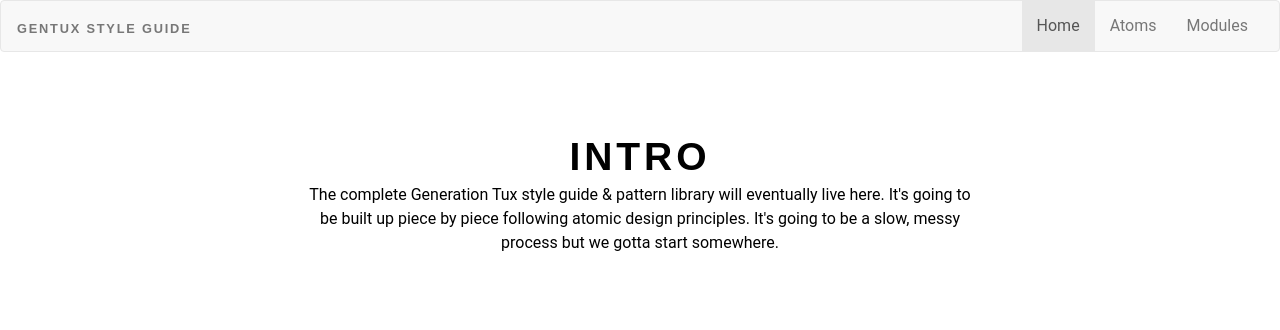
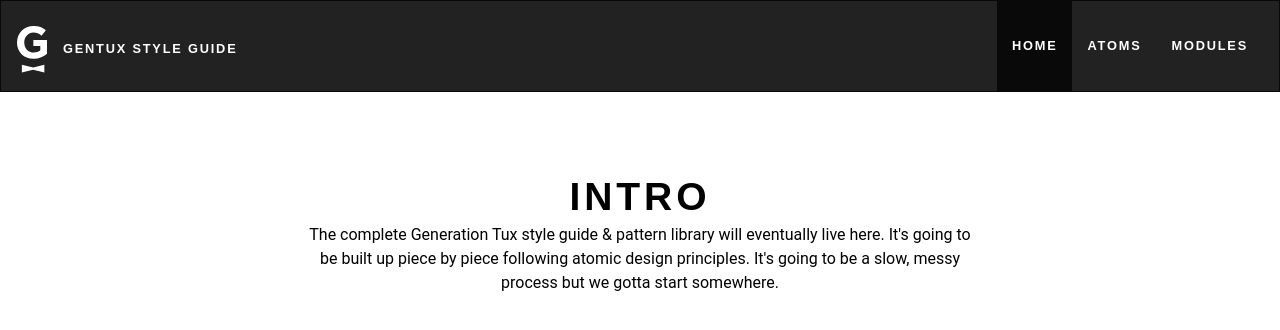
Before and after one commit to generationtux/styleguide, a Jekyll site: the page built from index.html, in a window 1280 px wide. Shown: the top 330 px of the page. Built offline with Jekyll 4.4.1, drawn with Linux system fonts in a browser that asks for light colours; comment, search, counter and statistics services are not loaded.

Commit message:
changes navbar to invers. removes border radius. adds g bow logo

```diff
--- a/_includes/header.html
+++ b/_includes/header.html
@@ -1,7 +1,24 @@
-<nav class="navbar navbar-default">
+<nav class="navbar navbar-inverse bg-primary">
   <div class="container-fluid">
     <!-- Brand and toggle get grouped for better mobile display -->
     <div class="navbar-header">
+      <a class="navbar-brand" href="#">
+        <?xml version="1.0" encoding="UTF-8" standalone="no"?>
+        <svg width="30px" height="47px" style="margin-top:-12px;" viewBox="0 0 30 47" version="1.1" xmlns="http://www.w3.org/2000/svg" xmlns:xlink="http://www.w3.org/1999/xlink">
+            <!-- Generator: Sketch 40.1 (33804) - http://www.bohemiancoding.com/sketch -->
+            <title>GT_G-bow_logo_BLK-BJgBuXd_c</title>
+            <desc>Created with Sketch.</desc>
+            <defs></defs>
+            <g id="Page-1" stroke="none" stroke-width="1" fill="none" fill-rule="evenodd">
+                <g id="Artboard-Copy-26" transform="translate(-35.000000, -26.000000)" fill="#FFFFFF">
+                    <g id="GT_G-bow_logo_BLK-BJgBuXd_c" transform="translate(35.000000, 26.000000)">
+                        <path d="M0,16.5292969 L0,16.4384766 C0,7.38671875 6.96,0 16.5,0 C22.17,0 25.59,1.54394531 28.86,4.359375 L24.51,9.65722656 C22.08,7.62890625 19.92,6.44824219 16.29,6.44824219 C11.25,6.44824219 7.26,10.9287109 7.26,16.3476562 L7.26,16.4384766 C7.26,22.2509766 11.22,26.5195312 16.8,26.5195312 C19.32,26.5195312 21.57,25.8837891 23.31,24.6123047 L23.31,20.0712891 L16.35,20.0712891 L16.35,14.0166016 L30,14.0166016 L30,27.8212891 C26.76,30.5761719 22.32,32.8466797 16.56,32.8466797 C6.75,32.8466797 0,25.9140625 0,16.5292969 L0,16.5292969 Z M16.11,41.5048828 L4.86,38.8710938 L4.86,46.5 L16.11,43.8662109 L27.36,46.5 L27.36,38.8710938 L16.11,41.5048828 L16.11,41.5048828 Z" id="Shape"></path>
+                    </g>
+                </g>
+            </g>
+        </svg>
+      </a>
+
       <button type="button" class="navbar-toggle collapsed" data-toggle="collapse" data-target="#bs-example-navbar-collapse-1" aria-expanded="false">
         <span class="sr-only">Toggle navigation</span>
         <span class="icon-bar"></span>
@@ -15,9 +32,9 @@
     <div class="collapse navbar-collapse" id="bs-example-navbar-collapse-1">
 
       <ul class="nav navbar-nav navbar-right">
-        <li class="{% if page.url == '/' %}active{% endif %}"><a href="{{ site.baseurl }}/">Home</a></li>
-        <li class="{% if page.url == '/atoms/' %}active{% endif %}"><a href="{{ site.baseurl }}/atoms/">Atoms</a></li>
-        <li class="{% if page.url == '/modules/' %}active{% endif %}"><a href="{{ site.baseurl }}/modules/">Modules</a></li>
+        <li class="h6 uppercase {% if page.url == '/' %}active{% endif %}"><a href="{{ site.baseurl }}/">Home</a></li>
+        <li class="h6 uppercase {% if page.url == '/atoms/' %}active{% endif %}"><a href="{{ site.baseurl }}/atoms/">Atoms</a></li>
+        <li class="h6 uppercase {% if page.url == '/modules/' %}active{% endif %}"><a href="{{ site.baseurl }}/modules/">Modules</a></li>
       </ul>
 
     </div><!-- /.navbar-collapse -->
--- a/_scss/components/_bootstrap-resets.scss
+++ b/_scss/components/_bootstrap-resets.scss
@@ -367,9 +367,9 @@ $container-lg:                 $container-large-desktop;
 // //##
 
 // // Basics of a navbar
-// $navbar-height:                    50px;
+$navbar-height:                    90px;
 // $navbar-margin-bottom:             $line-height-computed;
-// $navbar-border-radius:             $border-radius-base;
+$navbar-border-radius:             0;
 // $navbar-padding-horizontal:        floor(($grid-gutter-width / 2));
 // $navbar-padding-vertical:          (($navbar-height - $line-height-computed) / 2);
 // $navbar-collapse-max-height:       340px;
```
Also changed, not shown: css/all.css.
